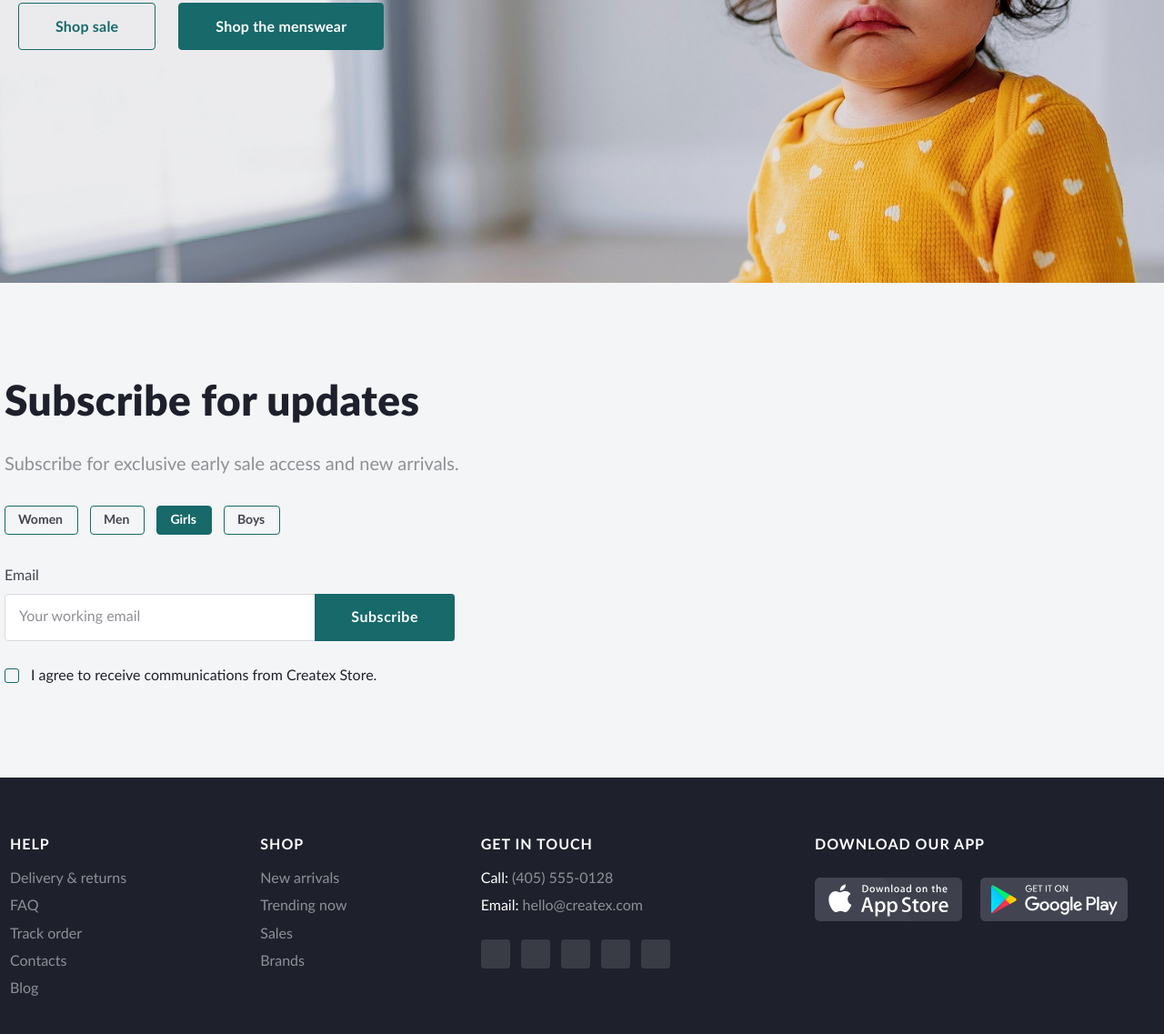
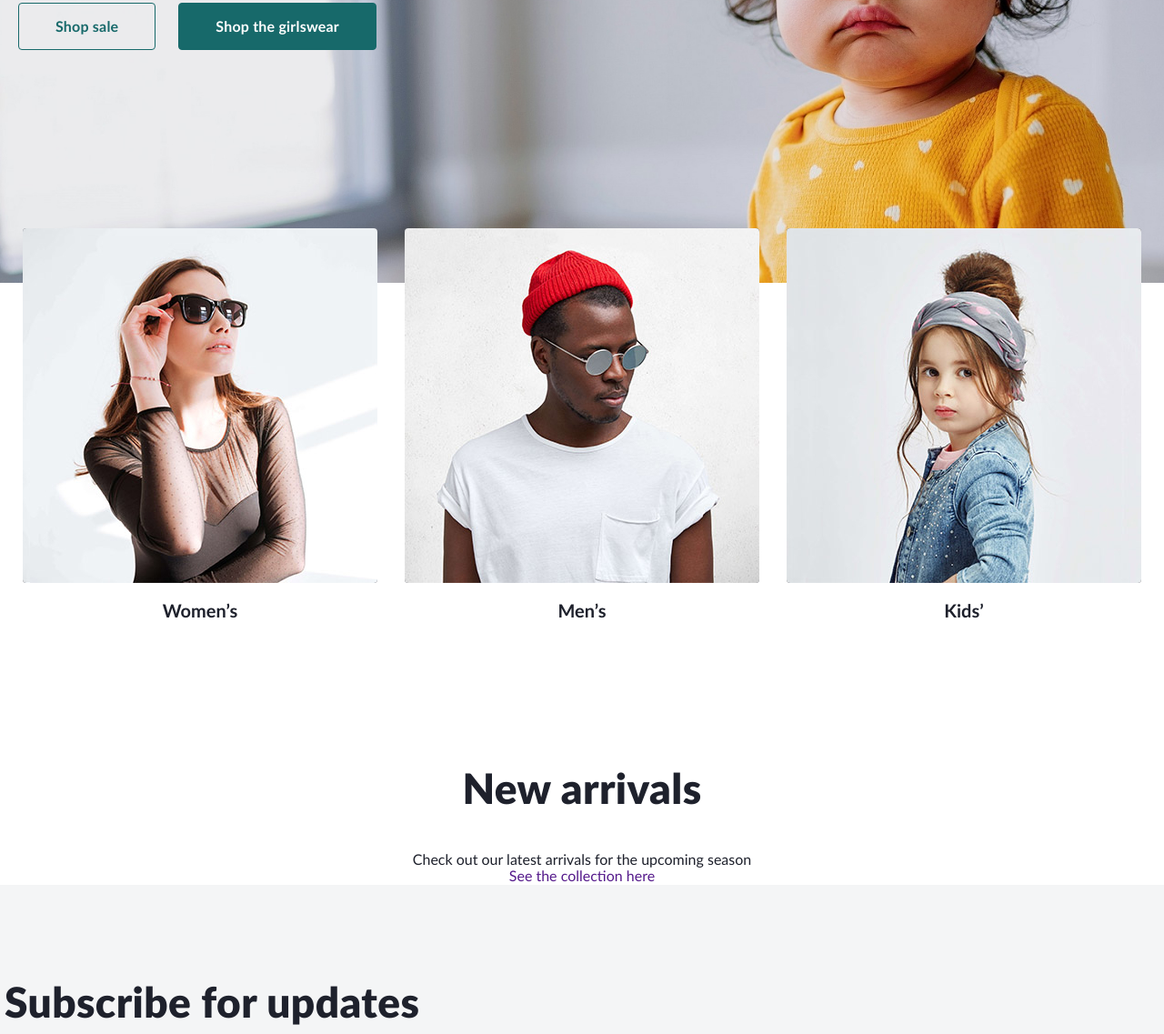
Before and after one commit to Aleksandr-Duma/CreateX, a plain HTML site: page app/index.html in a window 1280 px wide. Shown: the part 2506-3643 px from the top of the page at 91% size. Drawn offline with nearby package versions, Linux system fonts and the light colour scheme; a script that the page names is missing.

Commit message:
Finished block category

```diff
--- a/app/index.html
+++ b/app/index.html
@@ -129,7 +129,7 @@
 								<h2 class="banner-slider__title">Womenswear 2020</h2>
 								<div class="banner-slider__links-wrap">
 									<a href="" class="banner-slider__link sale">Shop sale</a>
-									<a href="" class="banner-slider__link category">Shop the menswear</a>
+									<a href="" class="banner-slider__link category">Shop the womenswear</a>
 								</div>
 							</div>
 						</div>
@@ -141,7 +141,7 @@
 								<h2 class="banner-slider__title">Boyswear 2020</h2>
 								<div class="banner-slider__links-wrap">
 									<a href="" class="banner-slider__link sale">Shop sale</a>
-									<a href="" class="banner-slider__link category">Shop the menswear</a>
+									<a href="" class="banner-slider__link category">Shop the boyswear</a>
 								</div>
 							</div>
 						</div>
@@ -153,17 +153,46 @@
 								<h2 class="banner-slider__title">Girlswear 2020</h2>
 								<div class="banner-slider__links-wrap">
 									<a href="" class="banner-slider__link sale">Shop sale</a>
-									<a href="" class="banner-slider__link category">Shop the menswear</a>
+									<a href="" class="banner-slider__link category">Shop the girlswear</a>
 								</div>
 							</div>
 						</div>
 					</div>
 				</div>
 			</section>
-
+			<section class="top-categories">
+				<h2 class="visually-hidden">Categories</h2>
+				<div class="top-categories__content">
+					<div class="top-categories__card">
+						<div class="top-categories__card-picture">
+							<img class="top-categories__card-img" src="img/bg/category-women-bg.jpg" alt="women">
+						</div>
+						<div class="top-categories__card-description">Women’s</div>
+					</div>
+					<div class="top-categories__card">
+						<div class="top-categories__card-picture">
+							<img class="top-categories__card-img" src="img/bg/category-man-bg.jpg" alt="man">
+						</div>
+						<div class="top-categories__card-description">Men’s</div>
+					</div>
+					<div class="top-categories__card">
+						<div class="top-categories__card-picture">
+							<img class="top-categories__card-img" src="img/bg/category-kids-bg.jpg" alt="kids">
+						</div>
+						<div class="top-categories__card-description">Kids’</div>
+					</div>
+				</div>
+			</section>
+			<section class="arrivals">
+				<div class="arrivals__title-wrap">
+					<h2 class="title arrivals__title">New arrivals</h2>
+					<span class="arrivals__subtitle">Check out our latest arrivals for the upcoming season</span>
+					<a href="" class="arrivals__link-collection">See the collection here</a>
+				</div>
+			</section>
 			<section class="subscribe">
 				<div class="container subscribe__container">
-					<h2 class="subscribe__title">Subscribe for updates</h2>
+					<h2 class="title subscribe__title">Subscribe for updates</h2>
 					<span class="subscribe__subtitle">Subscribe for exclusive early sale access and new arrivals.</span>
 					<form class="subscribe__form">
 						<div class="subscribe__form-category subscribe-category">
--- /dev/null
+++ b/app/scss/_arrivals.scss
@@ -0,0 +1,9 @@
+/*------------------arrivals-----------------*/
+.arrivals{
+
+	&__title-wrap{
+		display: flex;
+		flex-direction: column;
+		align-items: center;
+	}
+}
--- a/app/scss/_global.scss
+++ b/app/scss/_global.scss
@@ -63,6 +63,13 @@ button{
 		color: $grey-text;
 }
 
+.title{
+		font-weight: 900;
+		font-size: 46px;
+		line-height: 1.2;
+		letter-spacing: 0.4px;
+}
+
 /*-------------------Custom-select----------------------*/
 
 .select-wrap{
--- a/app/scss/_subscribe.scss
+++ b/app/scss/_subscribe.scss
@@ -11,10 +11,6 @@
 	}
 
 	&__title{
-		font-weight: 900;
-		font-size: 46px;
-		line-height: 1.2;
-		letter-spacing: 0.4px;
 		margin: 0 0 25px 0;
 	}
 
@@ -80,6 +76,10 @@
 	margin-bottom: 36px;
 }
 
+.subscribe-category__label{
+	margin-right: 13px;
+}
+
 .subscribe-category__button{
 	display: block;
 	font-weight: 700;
@@ -88,9 +88,10 @@
 	color: $dark-grey;
 	border-radius: 4px;
 	border: 1px solid $main-green;
+	user-select: none;
+	-webkit-tap-highlight-color: rgba(0, 0, 0, 0);
+	transition: background .2s ease;
 	padding: 8px 16px 8px 14px;
-	transition: background .2s ease;
-	margin-right: 13px;
 
 	&:hover{
 		color: #fff;
--- a/app/scss/_top-banner.scss
+++ b/app/scss/_top-banner.scss
@@ -22,7 +22,7 @@
 
 	.slick-prev{
 		background-image: url(../img/icons/slider-banner-arrow-left.svg);
-		left: 20px;
+		left: 25px;
 
 		&:hover{
 			background-color: $main-green;
@@ -32,7 +32,7 @@
 
 	.slick-next{
 		background-image: url(../img/icons/slider-banner-arrow-right.svg);
-		right: 20px;
+		right: 25px;
 
 		&:hover{
 			background-color: $main-green;
--- /dev/null
+++ b/app/scss/_top-categories.scss
@@ -0,0 +1,46 @@
+/*---------------top-categories--------------*/
+.top-categories{
+	min-height: 300px;
+	display: flex;
+	justify-content: center;
+	padding-bottom: 100px;
+
+	&__content {
+		display: flex;
+		justify-content: space-between;
+		position: relative;
+		z-index: 10;
+		margin-top: -60px;
+	}
+
+	&__card {
+		margin: 0 15px;
+
+		&-picture {
+			width: 390px;
+			height: 390px;
+			border-radius: 4px;
+			background-color: $main-black;
+			overflow: hidden;
+		}
+
+		&-img {
+			width: 100%;
+			object-fit: cover;
+			transition: all .3s ease;
+
+			&:hover{
+				transform: scale(1.1);
+				opacity: 0.8;
+			}
+		}
+
+		&-description {
+			font-weight: 700;
+			font-size: 20px;
+			line-height: 1.2;
+			text-align: center;
+			padding: 20px 0;
+		}
+	}
+}
--- a/app/scss/style.scss
+++ b/app/scss/style.scss
@@ -5,6 +5,8 @@
 @import "global";
 @import "header";
 @import "top-banner";
+@import "top-categories";
+@import "arrivals";
 
 @import "subscribe";
 @import "footer";
```
Also changed, not shown: app/css/style.css, app/img/bg/category-kids-bg.jpg (added), app/img/bg/category-man-bg.jpg (added), app/img/bg/category-women-bg.jpg (added). Lines whose indentation alone changed are shown as unchanged.
